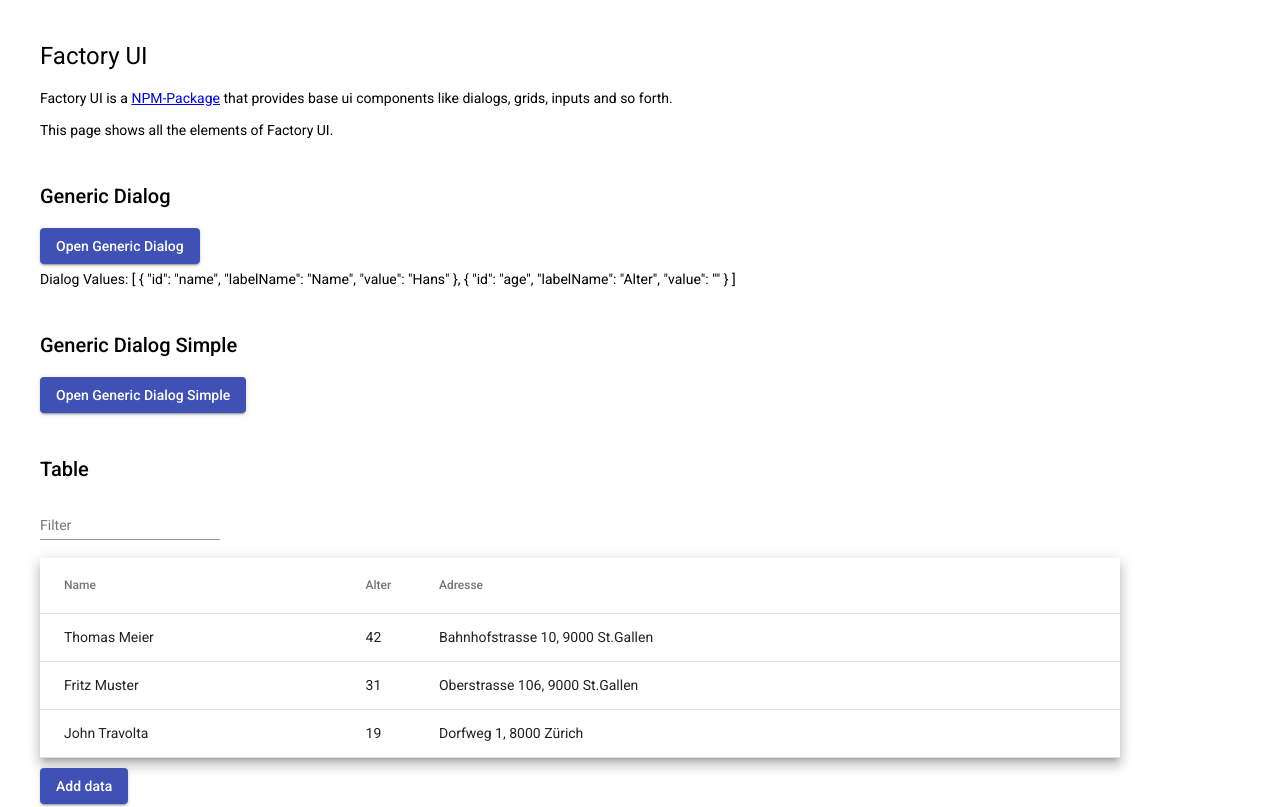
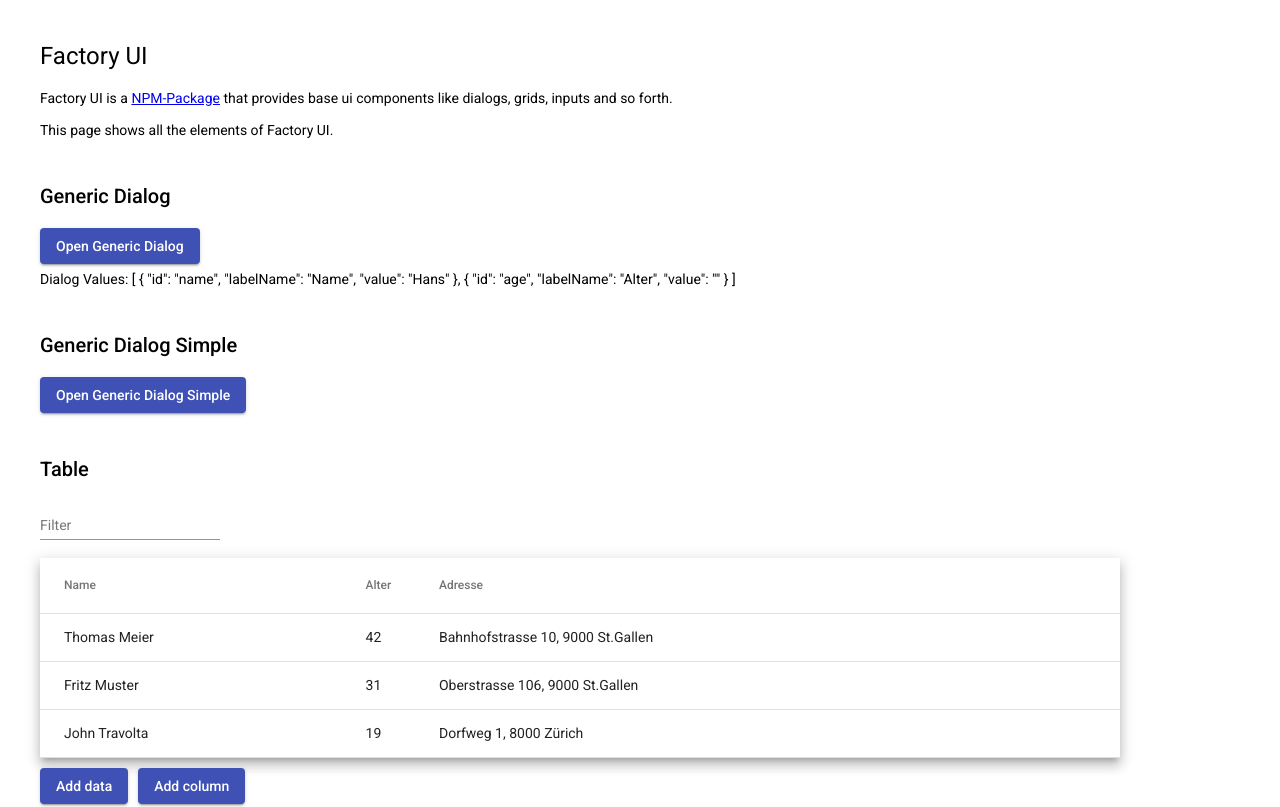
Before and after one commit to brandadrian/factory-ui, an Angular app in the folder factory-ui/: page / in a window 1280 px wide. Shown: the top 807 px of the page. Built offline with nearby package versions, Linux system fonts and the light colour scheme.

Commit message:
Add column works now

```diff
--- a/factory-ui/projects/factory-ui-lib/package.json
+++ b/factory-ui/projects/factory-ui-lib/package.json
@@ -1,6 +1,6 @@
 {
   "name": "factory-ui",
-  "version": "1.3.0",
+  "version": "1.4.0",
   "peerDependencies": {
     "@angular/common": "^12.1.0",
     "@angular/core": "^12.1.0"
--- a/factory-ui/projects/factory-ui-lib/src/lib/table/components/table.component.ts
+++ b/factory-ui/projects/factory-ui-lib/src/lib/table/components/table.component.ts
@@ -28,7 +28,7 @@ export class TableComponent implements OnInit, OnChanges {
       this.changeDetectorRefs.detectChanges();
     }
 
-    if (changes.columnDefinitionIds) {
+    if (changes.columnDefinitions) {
       this.columnDefinitionIds =this.columnDefinitions.map(item => item.id);
       this.changeDetectorRefs.detectChanges();
     }
--- a/factory-ui/src/app/app.component.html
+++ b/factory-ui/src/app/app.component.html
@@ -40,6 +40,14 @@
         >
         Add data
         </button>
+        <button
+        mat-raised-button
+        color="primary"
+        (click)="onAddGridColumn()"
+        class="table-button"
+        >
+        Add column
+        </button>
       </div>
 
       <div class="demo-item">
--- a/factory-ui/src/app/app.component.ts
+++ b/factory-ui/src/app/app.component.ts
@@ -45,7 +45,6 @@ export class AppComponent {
   }
 
   public onOpenGenericDialogSimple(): void {
-
     this.genericDialogService.openDialog(
       "Sample Title",
       "Description of what will happen in this dialog.",
@@ -57,4 +56,9 @@ export class AppComponent {
     this.tableData.push({name: 'Thomas Meier', age: '42', address: 'Bahnhofstrasse 10, 9000 St.Gallen'});
     this.tableData = [...this.tableData];
   }
+
+  public onAddGridColumn(): void {
+    this.columnDefinitions.push({id: 'test', description: 'Name', type: TableColumnType.Text});
+    this.columnDefinitions = [...this.columnDefinitions];
+  }
 }
```
